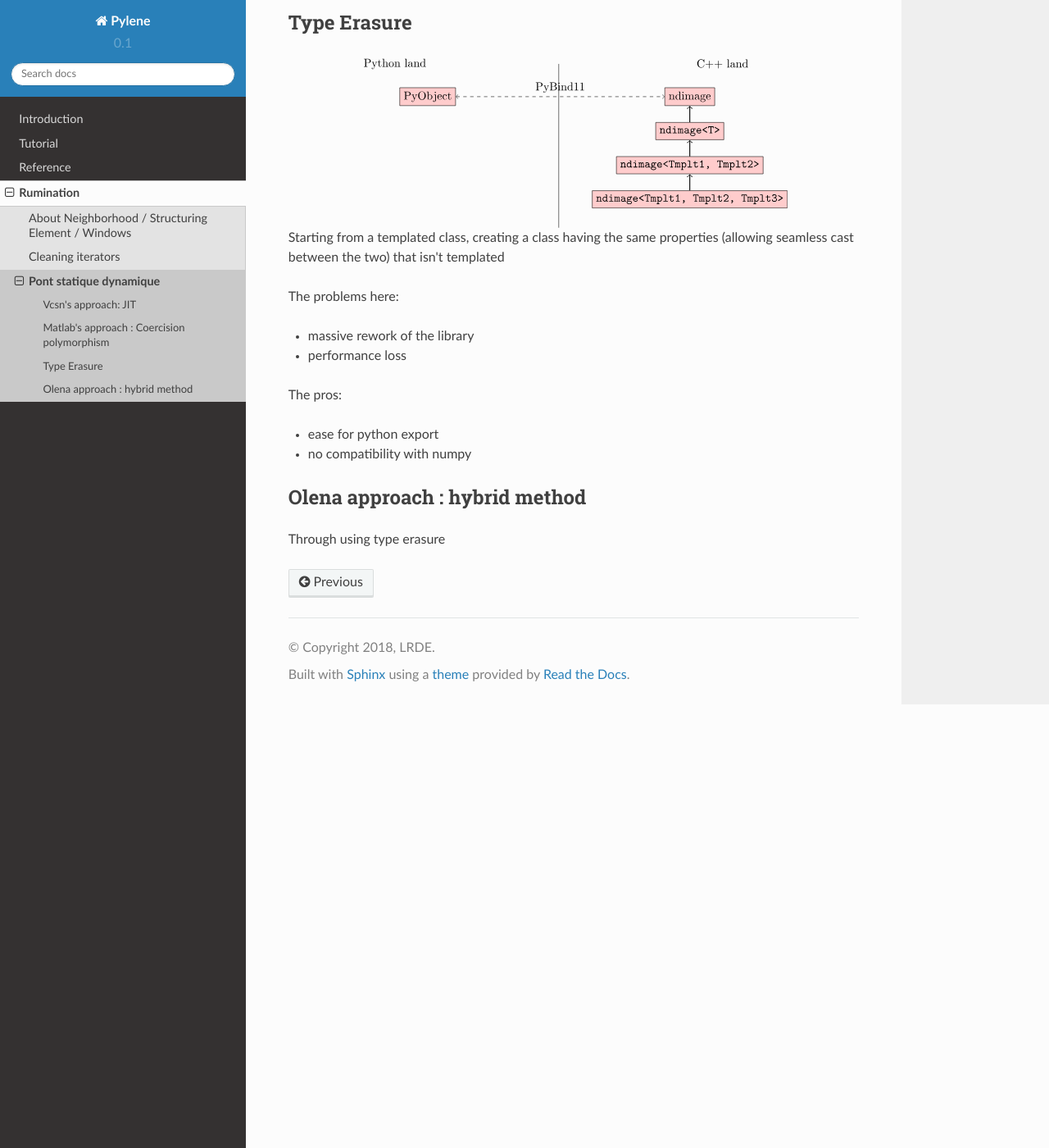
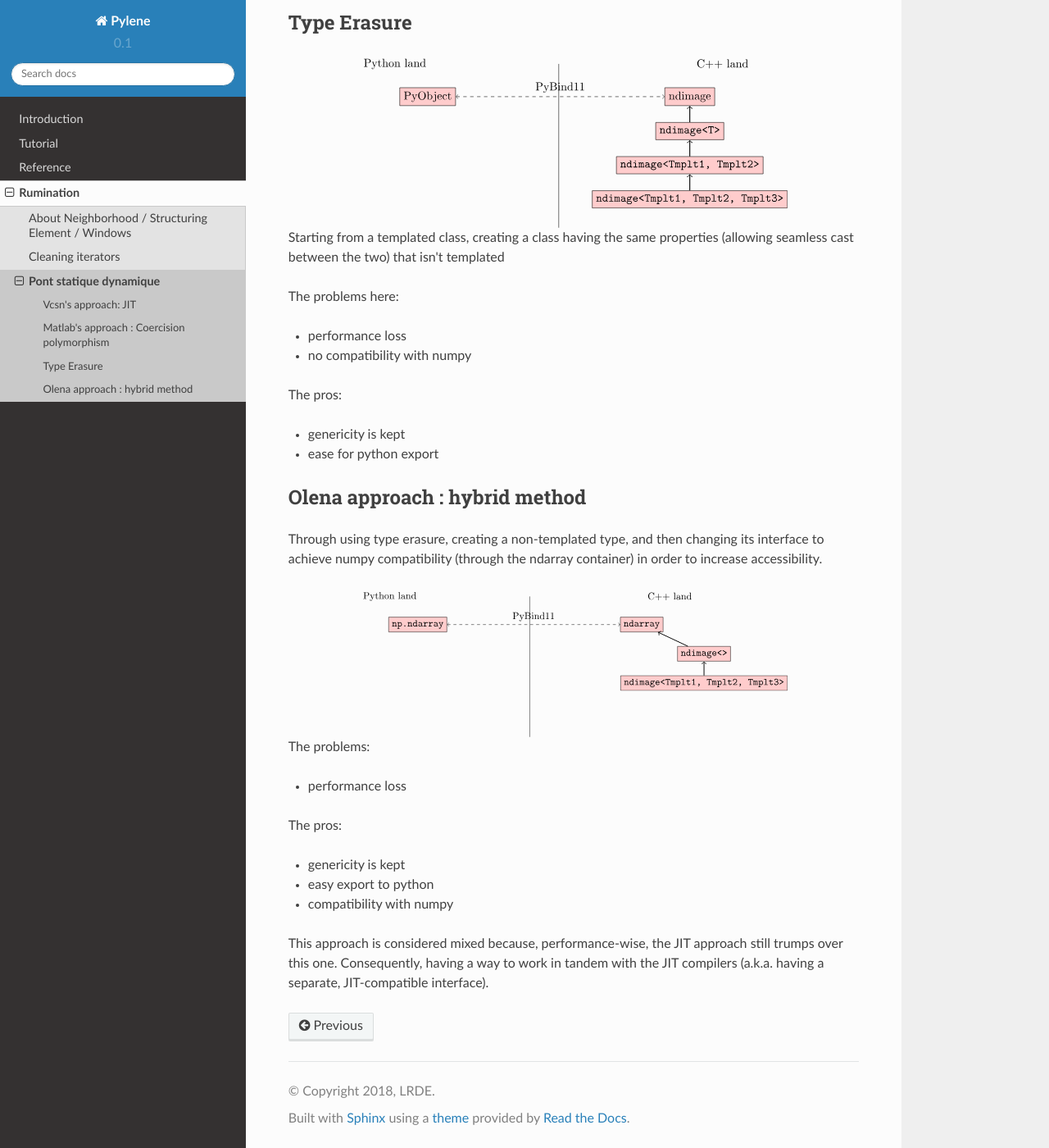
Before and after one commit to GerHobbelt/pylene, a Sphinx documentation site: the page built from doc/source/ruminations/dyn.rst, in a window 1280 px wide and 1400 px high, scrolled down 3302 px. Shown: the whole window at 82% size. Built offline with Sphinx 7.4.7 and the Read the Docs theme 2.0.0, drawn with Linux system fonts in a browser that asks for light colours.

Commit message:
adding olena's ideal approach to documentation

```diff
--- a/doc/source/ruminations/dyn.rst
+++ b/doc/source/ruminations/dyn.rst
@@ -160,16 +160,36 @@ Starting from a templated class, creating a class having the same properties
 
 The problems here:
 
-* massive rework of the library
 * performance loss
+* no compatibility with numpy
 
 The pros:
 
+* genericity is kept
 * ease for python export
-* no compatibility with numpy
 
 
 Olena approach : hybrid method
 ===========================================
 
-Through using type erasure
+Through using type erasure, creating a non-templated type, and then changing its
+interface to achieve numpy compatibility (through the ndarray container) in
+order to increase accessibility.
+
+.. image:: /figures/rumination/hybrid_approach.svg
+    :width: 75%
+    :align: center
+
+The problems:
+
+* performance loss
+
+The pros:
+
+* genericity is kept
+* easy export to python
+* compatibility with numpy
+
+This approach is considered mixed because, performance-wise, the JIT approach
+still trumps over this one. Consequently, having a way to work in tandem with
+the JIT compilers (a.k.a. having a separate, JIT-compatible interface).
```
